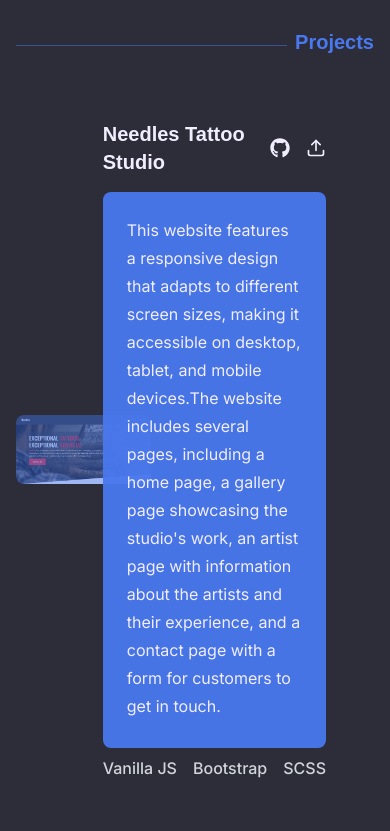
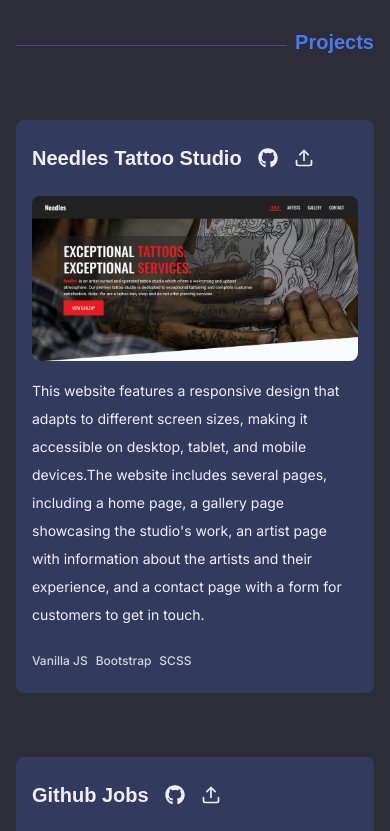
Before and after one commit to aungchanmyaethaw/portfolio, a React (Vite) app: page / in a window 390 px wide. Shown: the part 2480-3311 px from the top of the page. Built offline with nearby package versions, Linux system fonts and the light colour scheme.

Commit message:
project responsive

```diff
--- a/src/components/LeftSocialBar.tsx
+++ b/src/components/LeftSocialBar.tsx
@@ -37,7 +37,7 @@ export default function LeftSocialBar() {
             <FaLinkedin />
           </motion.a>
         </div>
-        <div className="h-[12rem] w-[1px] bg-secondary bg-opacity-50"></div>
+        <div className="h-[8rem] w-[1px] bg-secondary bg-opacity-50"></div>
       </div>
     </div>
   );
--- a/src/components/ProjectCard.tsx
+++ b/src/components/ProjectCard.tsx
@@ -27,8 +27,55 @@ export default function ProjectCard({
   index,
 }: ProjectCardProps) {
   return (
+    <>
+      <article className="relative z-10 block px-4 py-6 rounded-lg bg-opacity-20 md:hidden bg-secondary">
+        <div className="flex items-center gap-4 mb-6 ">
+          <h3 className="text-xl font-semibold font-heading text-light ">
+            {title}
+          </h3>
+          <motion.a
+            href={git}
+            target="_blank"
+            rel="noreferrer"
+            className="text-xl text-light"
+            initial={{ y: 0, color: "#F0EDFF" }}
+            whileHover={{ y: "-4px", color: "#4979EE" }}
+            whileTap={{ y: "-4px", color: "#4979EE" }}
+          >
+            <FaGithub />
+          </motion.a>
+          <motion.a
+            href={deploy}
+            target="_blank"
+            rel="noreferrer"
+            className="text-xl text-light"
+            initial={{ y: 0, color: "#F0EDFF" }}
+            whileHover={{ y: "-4px", color: "#4979EE" }}
+            whileTap={{ y: "-4px", color: "#4979EE" }}
+          >
+            <FiUpload />
+          </motion.a>
+        </div>
+        <img src={image} alt={title} className="w-full mb-4 rounded-lg" />
+        <p className="mb-6 text-sm leading-7 font-paragraph text-light">
+          {content}
+        </p>
+        <ul className="flex flex-wrap items-center gap-2 font-medium text-light font-paragraph">
+          {techs.map((tech) => (
+            <li
+              key={tech}
+              className="text-xs text-gray-300 font-paragraph hitespace-nowrap"
+            >
+              {tech}
+            </li>
+          ))}
+        </ul>
+      </article>
+
+      {/* large */}
+
       <article
-      className={`flex items-center   ${
+        className={` hidden md:flex items-start   ${
           index % 2 === 0 ? "flex-row" : "flex-row-reverse"
         }`}
       >
@@ -90,12 +137,8 @@ export default function ProjectCard({
               <FiUpload />
             </motion.a>
           </div>
-        <div className="p-6 mb-2 rounded-lg bg-secondary bg-opacity-95">
-          {content.map((str, index) => (
-            <p key={index} className="mb-1 leading-7 font-paragraph text-light">
-              {str}
-            </p>
-          ))}
+          <div className="p-6 mb-2 rounded-lg bg-secondary bg-opacity-90 ">
+            <p className="leading-7 font-paragraph text-light">{content}</p>
           </div>
           <ul
             className={` ${
@@ -105,7 +148,7 @@ export default function ProjectCard({
             {techs.map((tech) => (
               <li
                 key={tech}
-              className="text-gray-300 font-paragraph whitespace-nowrap"
+                className="text-sm text-gray-300 font-paragraph whitespace-nowrap"
               >
                 {tech}
               </li>
@@ -113,5 +156,6 @@ export default function ProjectCard({
           </ul>
         </div>
       </article>
+    </>
   );
 }
--- a/src/components/Projects.tsx
+++ b/src/components/Projects.tsx
@@ -4,7 +4,7 @@ import ProjectCard from "./ProjectCard";
 export interface ProjectProps {
   image: string;
   title: string;
-  content: string[];
+  content: string;
   techs: string[];
   git: string;
   deploy: string;
@@ -14,9 +14,8 @@ const projects: ProjectProps[] = [
   {
     image: "/needles.png",
     title: "Needles Tattoo Studio",
-    content: [
+    content:
       "This website features a responsive design that adapts to different screen sizes, making it accessible on desktop, tablet, and mobile devices.The website includes several pages, including a home page, a gallery page showcasing the studio's work, an artist page with information about the artists and their experience, and a contact page with a form for customers to get in touch.",
-    ],
     techs: ["Vanilla JS", "Bootstrap", "SCSS"],
     git: "https://github.com/aungchanmyaethaw/needles",
     deploy: "https://aungchanmyaethaw.github.io/needles/",
@@ -24,9 +23,8 @@ const projects: ProjectProps[] = [
   {
     image: "/git-hub-jobs.png",
     title: "Github Jobs",
-    content: [
+    content:
       "This is a React.js application that allows users to search for job listings using the GitHub Jobs API.It offers several features that enhance the user experience, including the ability to search job listings by location, description, or full-time/part-time positions. Users can also filter results based on job type, location, and company name, and browse through multiple pages of job listings using pagination support.",
-    ],
     techs: ["ReactJS", "Tailwind CSS", "Axios"],
     git: "https://github.com/aungchanmyaethaw/github-jobs",
     deploy: "https://github-jobs-seven-ochre.vercel.app/",
@@ -34,9 +32,9 @@ const projects: ProjectProps[] = [
   {
     image: "/nextjs-social-media-app.png",
     title: "Social Media App",
-    content: [
+    content:
       "This is a Next.js project that aims to create a social media application similar to Facebook.Users can  log in with Google and securely authenticate into the application. Each user has a profile page where they can view and edit their personal information, such as username and profile image. The profile page also displays the user's posts.Users can create new posts, including text and images. They can also like, comment on posts.",
-    ],
+
     techs: ["Next.js", "Tailwind CSS", "Prisma", "Supabase", "Cloudinary"],
     git: "https://github.com/aungchanmyaethaw/nextjs-social-media-app",
     deploy: "https://nextjs-social-media-app.vercel.app/",
--- a/src/components/RightEmailBar.tsx
+++ b/src/components/RightEmailBar.tsx
@@ -13,7 +13,7 @@ export default function RightEmailBar() {
           aungchanmyaethaw0610@gmail.com
         </motion.a>
 
-        <div className="h-[12rem] w-[1px] bg-secondary bg-opacity-50" />
+        <div className="h-[8rem] w-[1px] bg-secondary bg-opacity-50" />
       </div>
     </div>
   );
```
Lines whose indentation alone changed are shown as unchanged.
